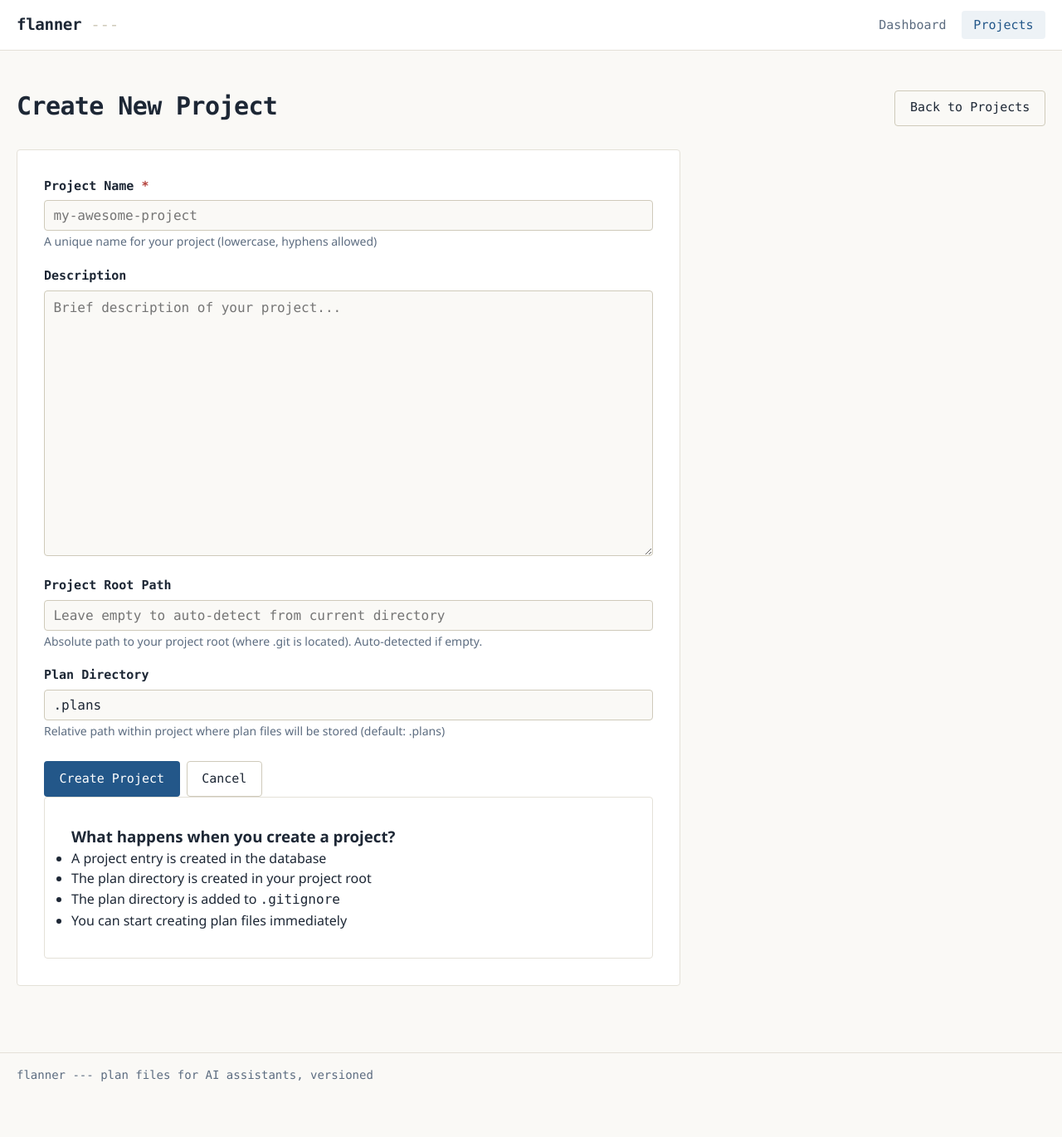
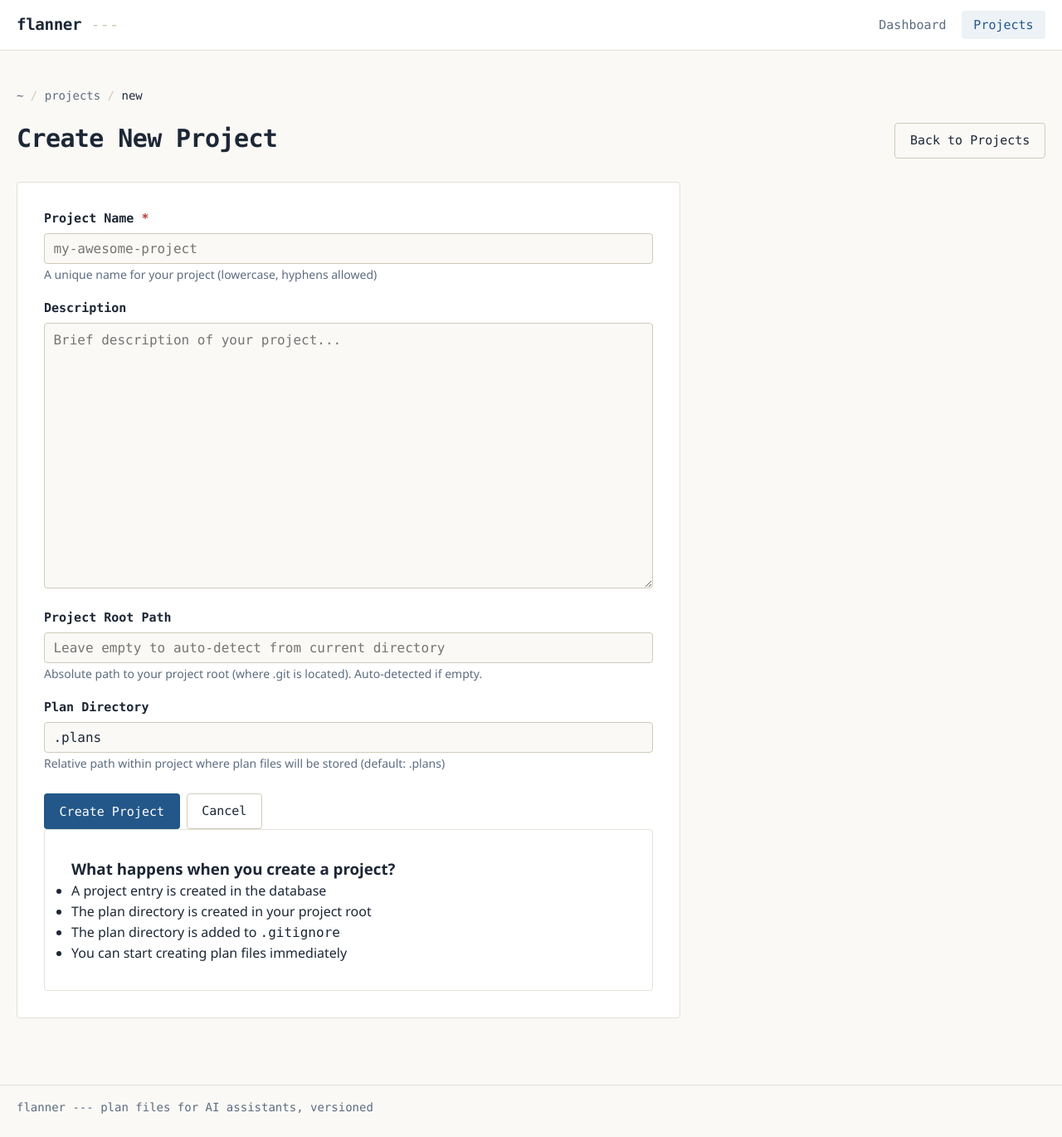
Before and after one commit to jaysonmulwa/flanner, a FastAPI app: page /projects/new in a window 1280 px wide. Shown: the whole page at 83% size. Before the commit the page ends 1303 px from the top, so only its background shows below. Run offline with FastAPI, Linux system fonts and the light colour scheme.

Commit message:
feat(web): path breadcrumbs on every page, wider grid container
Navigation in the design's own vernacular: a filesystem-path breadcrumb
(~ / projects / flanner / plan_v1.md) on all seven pages, each segment a
link, current location highlighted. Container widens 1320 -> 1680px so
card grids and tables stretch fuller on wide displays; the plan reading
column stays capped at 76ch.

```diff
--- a/flanner/web/static/css/styles.css
+++ b/flanner/web/static/css/styles.css
@@ -28,7 +28,7 @@
   --serif: Charter, "Bitstream Charter", "Sitka Text", Cambria, Georgia, serif;
 
   --radius: 4px;
-  --maxw: 1320px;
+  --maxw: 1680px;
 }
 
 @media (prefers-color-scheme: dark) {
@@ -130,6 +130,16 @@ a:hover { text-decoration: underline; text-underline-offset: 2px; }
 .nav-menu a.active { color: var(--accent); background: var(--accent-wash); }
 
 /* ---------------------------------------------------------------- layout */
+.breadcrumb {
+  font-family: var(--mono);
+  font-size: 0.875rem;
+  margin-bottom: 1.1rem;
+}
+.breadcrumb a { color: var(--ink-muted); }
+.breadcrumb a:hover { color: var(--accent); text-decoration: none; }
+.breadcrumb .crumb-sep { color: var(--line-strong); }
+.breadcrumb .crumb-here { color: var(--ink); }
+
 .main-content { flex: 1; padding: 2.75rem 0 5rem; }
 
 .footer {
--- a/flanner/web/templates/plan_edit.html
+++ b/flanner/web/templates/plan_edit.html
@@ -4,6 +4,7 @@
 
 {% block content %}
 <div class="form-page">
+    <nav class="breadcrumb" aria-label="Breadcrumb"><a href="/">~</a><span class="crumb-sep"> / </span><a href="/projects">projects</a><span class="crumb-sep"> / </span><a href="/projects/{{ project.id }}">{{ project.name }}</a><span class="crumb-sep"> / </span><a href="/plans/{{ plan_file.id }}">{{ plan_file.name }}</a><span class="crumb-sep"> / </span><span class="crumb-here">edit</span></nav>
     <header class="page-header">
         <div>
             <h1>Edit Plan File</h1>
--- a/flanner/web/templates/plan_history.html
+++ b/flanner/web/templates/plan_history.html
@@ -4,6 +4,7 @@
 
 {% block content %}
 <div class="plan-history">
+    <nav class="breadcrumb" aria-label="Breadcrumb"><a href="/">~</a><span class="crumb-sep"> / </span><a href="/projects">projects</a><span class="crumb-sep"> / </span><a href="/projects/{{ project.id }}">{{ project.name }}</a><span class="crumb-sep"> / </span><a href="/plans/{{ plan_file.id }}">{{ plan_file.name }}</a><span class="crumb-sep"> / </span><span class="crumb-here">history</span></nav>
     <header class="page-header">
         <div>
             <h1>Version History</h1>
--- a/flanner/web/templates/plan_new.html
+++ b/flanner/web/templates/plan_new.html
@@ -4,6 +4,7 @@
 
 {% block content %}
 <div class="form-page">
+    <nav class="breadcrumb" aria-label="Breadcrumb"><a href="/">~</a><span class="crumb-sep"> / </span><a href="/projects">projects</a><span class="crumb-sep"> / </span><a href="/projects/{{ project.id }}">{{ project.name }}</a><span class="crumb-sep"> / </span><span class="crumb-here">new-plan</span></nav>
     <header class="page-header">
         <div>
             <h1>Create New Plan File</h1>
--- a/flanner/web/templates/plan_view.html
+++ b/flanner/web/templates/plan_view.html
@@ -4,6 +4,7 @@
 
 {% block content %}
 <div class="plan-view">
+    <nav class="breadcrumb" aria-label="Breadcrumb"><a href="/">~</a><span class="crumb-sep"> / </span><a href="/projects">projects</a><span class="crumb-sep"> / </span><a href="/projects/{{ project.id }}">{{ project.name }}</a><span class="crumb-sep"> / </span><span class="crumb-here">{{ plan_file.name }}_v{{ version.version }}.md</span></nav>
     <header class="page-header">
         <div>
             <h1>{{ plan_file.name }}</h1>
--- a/flanner/web/templates/project_detail.html
+++ b/flanner/web/templates/project_detail.html
@@ -4,6 +4,7 @@
 
 {% block content %}
 <div class="project-detail">
+    <nav class="breadcrumb" aria-label="Breadcrumb"><a href="/">~</a><span class="crumb-sep"> / </span><a href="/projects">projects</a><span class="crumb-sep"> / </span><span class="crumb-here">{{ project.name }}</span></nav>
     <header class="page-header">
         <div>
             <h1>{{ project.name }}</h1>
--- a/flanner/web/templates/project_new.html
+++ b/flanner/web/templates/project_new.html
@@ -4,6 +4,7 @@
 
 {% block content %}
 <div class="form-page">
+    <nav class="breadcrumb" aria-label="Breadcrumb"><a href="/">~</a><span class="crumb-sep"> / </span><a href="/projects">projects</a><span class="crumb-sep"> / </span><span class="crumb-here">new</span></nav>
     <header class="page-header">
         <h1>Create New Project</h1>
         <a href="/projects" class="btn btn-secondary">
--- a/flanner/web/templates/projects.html
+++ b/flanner/web/templates/projects.html
@@ -4,6 +4,7 @@
 
 {% block content %}
 <div class="projects-page">
+    <nav class="breadcrumb" aria-label="Breadcrumb"><a href="/">~</a><span class="crumb-sep"> / </span><span class="crumb-here">projects</span></nav>
     <header class="page-header">
         <h1>Projects</h1>
         <a href="/projects/new" class="btn btn-primary">
```
